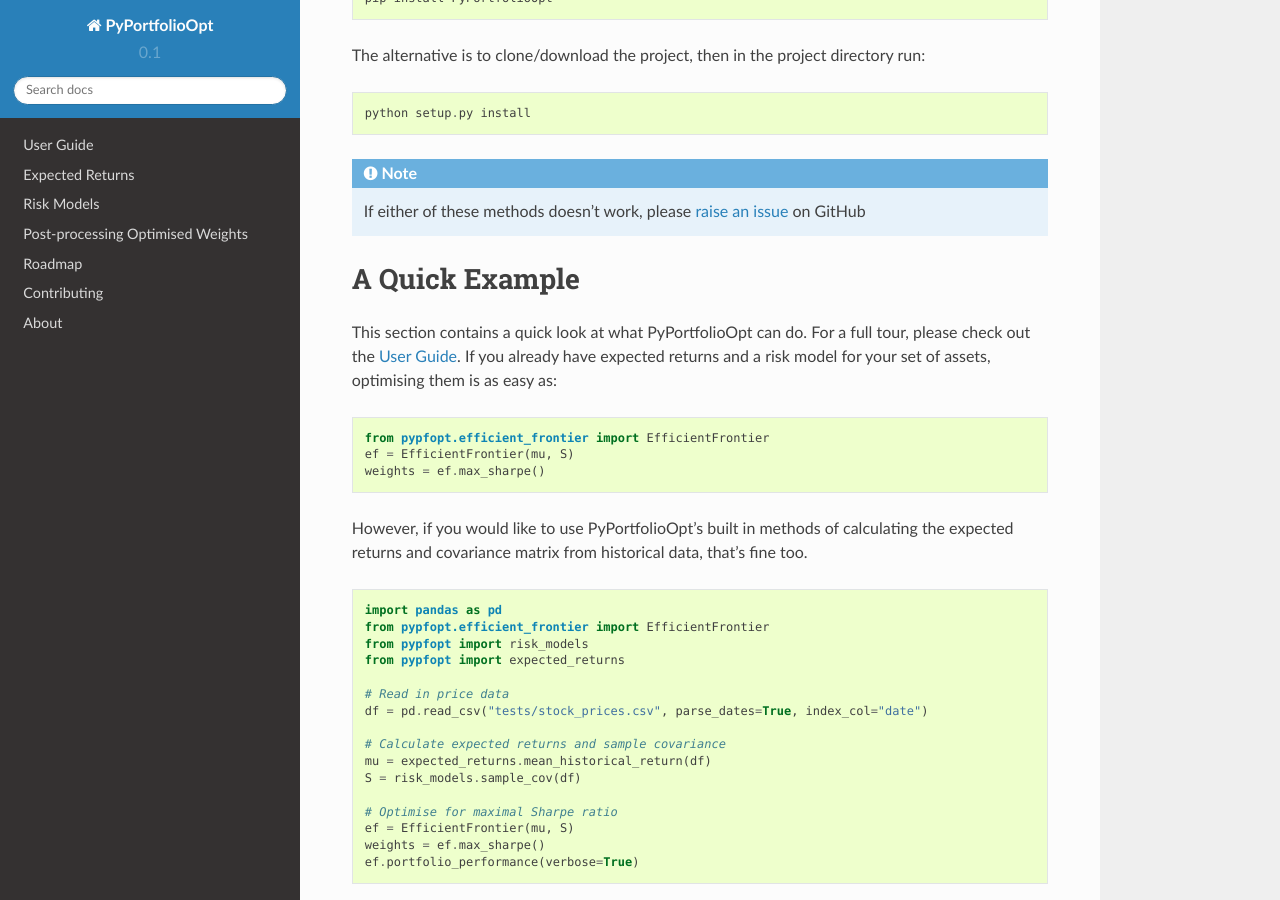
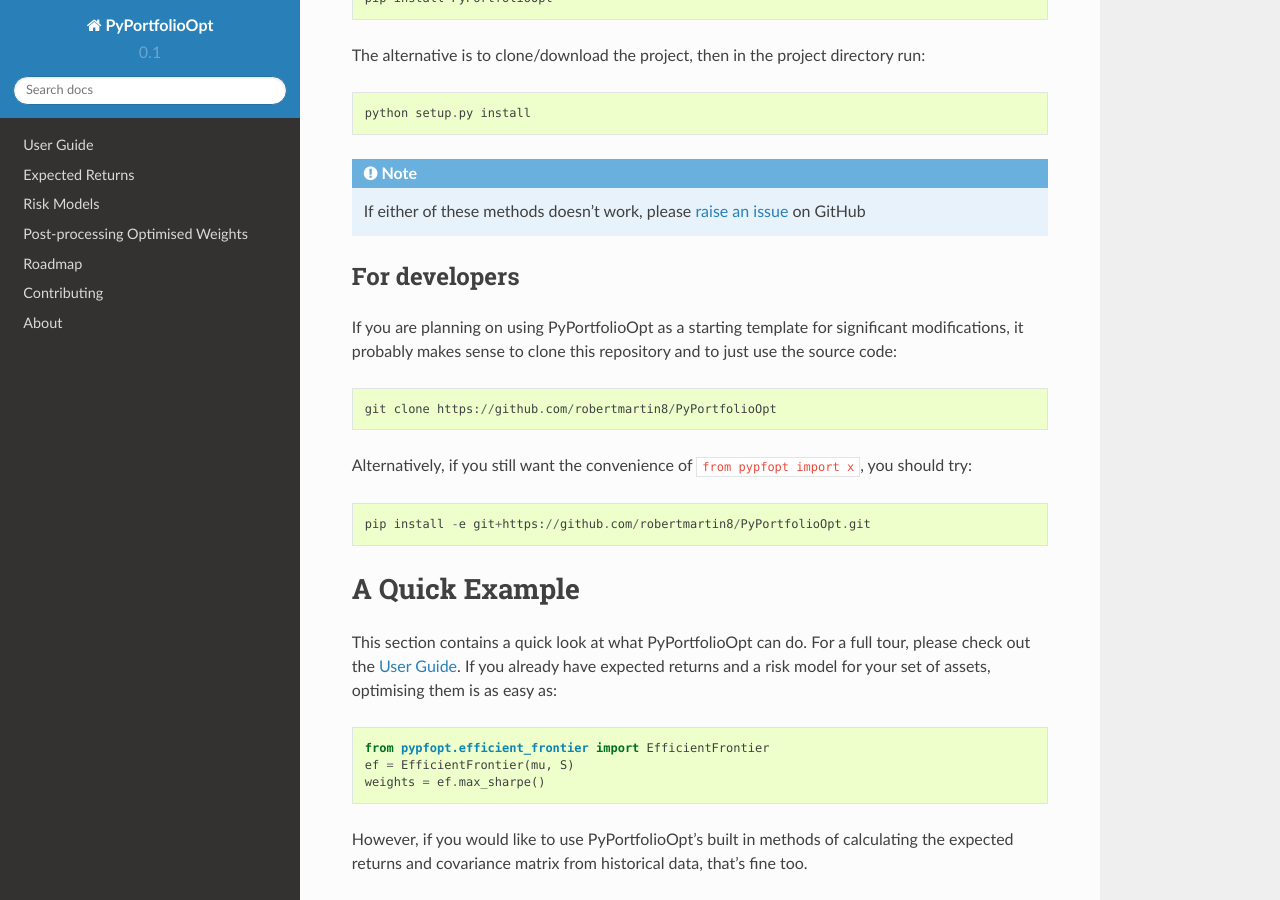
Before and after one commit to robertmartin8/PyPortfolioOpt, a Sphinx documentation site: the page built from docs/index.rst, in a window 1280 px wide and 900 px high, scrolled down 834 px. Built offline with Sphinx 7.4.7 and the Read the Docs theme 2.0.0, drawn with Linux system fonts in a browser that asks for light colours; pages that are not in the unit, such as notebooks, are missing from menus.

Commit message:
updated developer install instructions

```diff
--- a/docs/index.rst
+++ b/docs/index.rst
@@ -42,6 +42,22 @@
 .. note::
     If either of these methods doesn't work, please `raise an issue
     <https://github.com/robertmartin8/PyPortfolioOpt/issues>`_  on GitHub
+
+
+For developers
+--------------
+
+If you are planning on using PyPortfolioOpt as a starting template for significant
+modifications, it probably makes sense to clone this repository and to just use the
+source code::
+
+    git clone https://github.com/robertmartin8/PyPortfolioOpt
+
+Alternatively, if you still want the convenience of ``from pypfopt import x``,
+you should try::
+
+    pip install -e git+https://github.com/robertmartin8/PyPortfolioOpt.git
+
 
 A Quick Example
 ===============
```
Also changed, not shown: README.md (+6 -0 lines).
